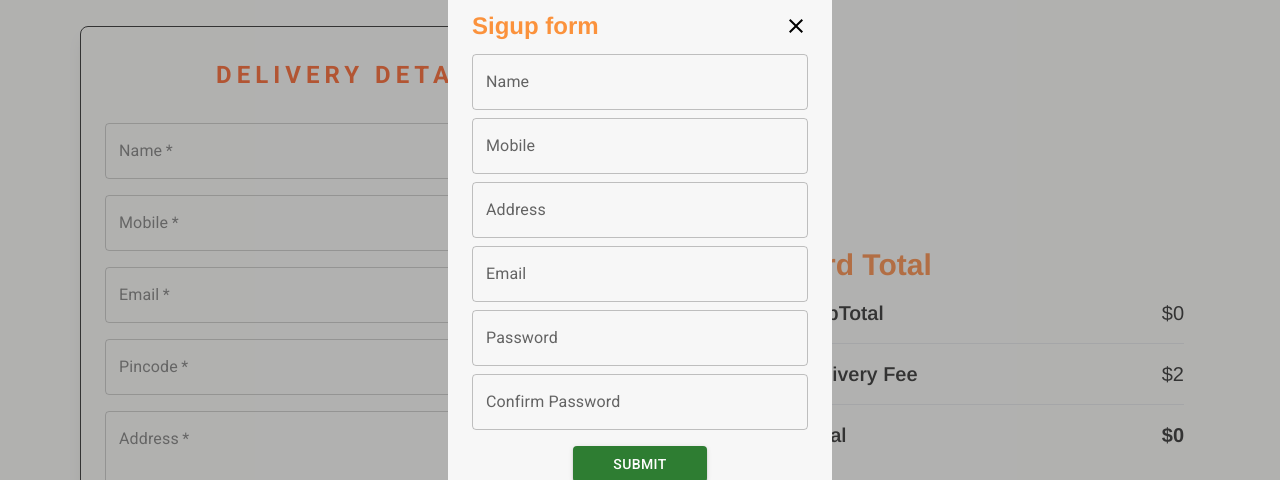
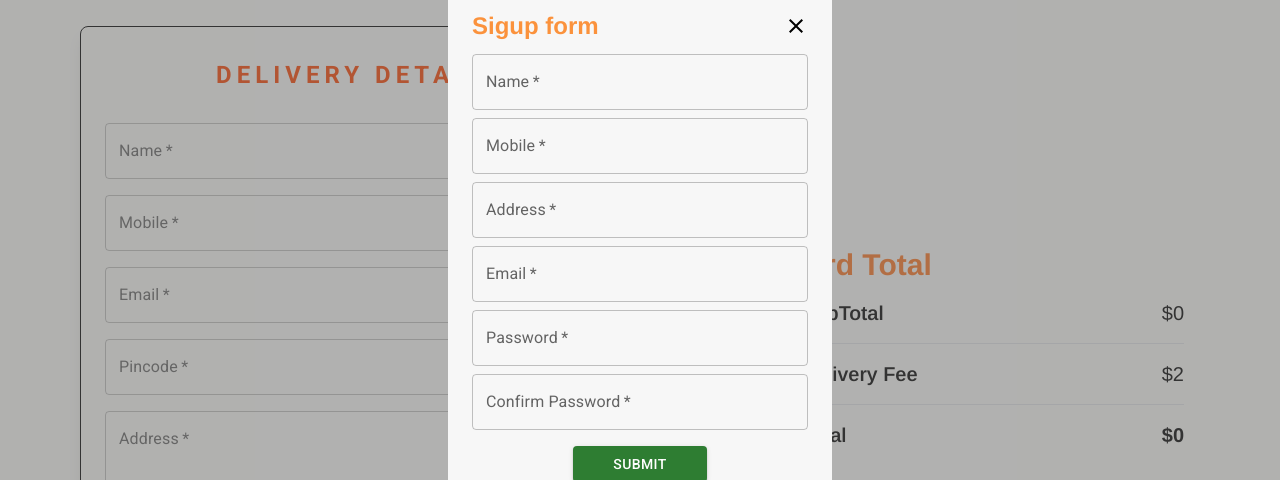
Before and after one commit to MB-Prabhu/MealsOnWheels-frontend, a React (Vite) app: page /placeorder in a window 1280 px wide. Both pictures are taken after a click on the button "signin". Shown: the part 134-614 px from the top of the page. Built offline with nearby package versions, Linux system fonts and the light colour scheme; no server answers.

Commit message:
added social media links

```diff
--- a/src/PlaceOrder/PlaceOrder.jsx
+++ b/src/PlaceOrder/PlaceOrder.jsx
@@ -30,7 +30,6 @@ const {getTotalAmount, token, food_list, cartItem, apiUrl} = useContext(StoreCon
         try{
           food_list.map(item=>{
             if(cartItem[item._id]>0){
-              console.log(cartItem)
 
                   let iteminfo = item
                   console.log(iteminfo)
@@ -47,15 +46,12 @@ const {getTotalAmount, token, food_list, cartItem, apiUrl} = useContext(StoreCon
           }
 
           let {data} = await axios.post(`${apiUrl}/user/order/placeorder`,{orderDetails}, {headers: {token}})
-          console.log(data)
           if(data.ok){
             let session_url = data.data
-            console.log(session_url)
             window.location.replace(session_url)
           }
         }
         catch(err){
-          console.log(err)
           setErrorMsg(err.response.data.msg)
           toast.error(err.response.data.msg)
         }
@@ -77,6 +73,7 @@ const {getTotalAmount, token, food_list, cartItem, apiUrl} = useContext(StoreCon
         onChange={handleChange}
         fullWidth
         required
+        type="text"
       />
 
       <TextField
@@ -86,8 +83,12 @@ const {getTotalAmount, token, food_list, cartItem, apiUrl} = useContext(StoreCon
         onChange={handleChange}
         fullWidth
         required
-        type="tel"
-        inputProps={{ maxLength: 10 }}
+        type="number"
+        slotProps={{
+          input: {
+            maxLength: 10,
+          },
+        }}
       />
 
 <TextField
@@ -119,6 +120,7 @@ const {getTotalAmount, token, food_list, cartItem, apiUrl} = useContext(StoreCon
         required
         multiline
         rows={3}
+        type="text"
       />
 
       <TextField
@@ -128,6 +130,7 @@ const {getTotalAmount, token, food_list, cartItem, apiUrl} = useContext(StoreCon
         onChange={handleChange}
         fullWidth
         required
+        type="text"
       />
 
       <Button
--- a/src/components/Footer.jsx
+++ b/src/components/Footer.jsx
@@ -12,9 +12,9 @@ const Footer = () => {
              <p className='mt-2 leading-5'>our Lorem ipsum dolor sit amet consectetur adipisicing elit. Magnam at officia, officiis quibusdam perferendis facere impedit veniam corrupti aut ipsa ex dolore fugit fuga mollitia, cum ducimus natus temporibus pariatur.</p>
 
            <div className='flex gap-2 mt-4'>
-               <img src={assets.facebook_icon} alt="" className='w-10 h-10' />
-               <img src={assets.twitter_icon} alt=""  className='w-10 h-10'/>
-               <img src={assets.linkedin_icon} alt="" className='w-10 h-10' />
+              <a href="https://www.twitter.com" target='_blank' rel="noopener noreferrer"> <img src={assets.facebook_icon} alt="" className='w-10 h-10' /> </a>
+              <a href="https://www.linkedin.com" target='_blank' rel="noopener noreferrer"> <img src={assets.twitter_icon} alt=""  className='w-10 h-10'/> </a>
+              <a href="https://www.facebook.com"  target='_blank' rel="noopener noreferrer"> <img src={assets.linkedin_icon} alt="" className='w-10 h-10' /></a>
            </div>
            </div>
 
--- a/src/components/Login.jsx
+++ b/src/components/Login.jsx
@@ -108,19 +108,28 @@ const Login = () => {
               value={userData.Name}
               onChange={(e)=> handleChange(e)}
               name="Name" variant="outlined"
-              sx={{height: "40px"}} />
+              sx={{height: "40px"}}
+              required />
 
               <TextField label="Mobile"
               value={userData.mobile}
               onChange={(e)=> handleChange(e)}
               name="mobile" variant="outlined"
-              sx={{height: "40px"}} />
+              sx={{height: "40px"}}
+              type="number"
+              slotProps={{
+                input: {
+                  maxLength: 10,
+                },
+              }}
+              required />
 
               <TextField label="Address"
               value={userData.address}
               onChange={(e)=> handleChange(e)}
               name="address" variant="outlined"
-              sx={{height: "40px"}} />
+              sx={{height: "40px"}}
+              required />
               </>
             )}
 
@@ -128,13 +137,17 @@ const Login = () => {
             value={userData.email}
             onChange={(e)=> handleChange(e)}
             name="email" variant="outlined"
-            sx={{height: "40px"}} />
+            sx={{height: "40px"}}
+            type='email'
+            required />
 
             <TextField label="Password"
               value={userData.password}
             onChange={(e)=> handleChange(e)}
             name="password" variant="outlined"
-            sx={{height: "40px"}} />
+            type="password"
+            sx={{height: "40px"}}
+            required />
 
       {!isLogin && (
               <>
@@ -142,7 +155,9 @@ const Login = () => {
               onChange={(e)=> handleChange(e)}
               value={userData.confirmPassword}
               name="confirmPassword" variant="outlined"
-              sx={{height: "40px"}} />
+              type="password"
+              sx={{height: "40px"}}
+              required />
               </>
             )}
             </div>
```
